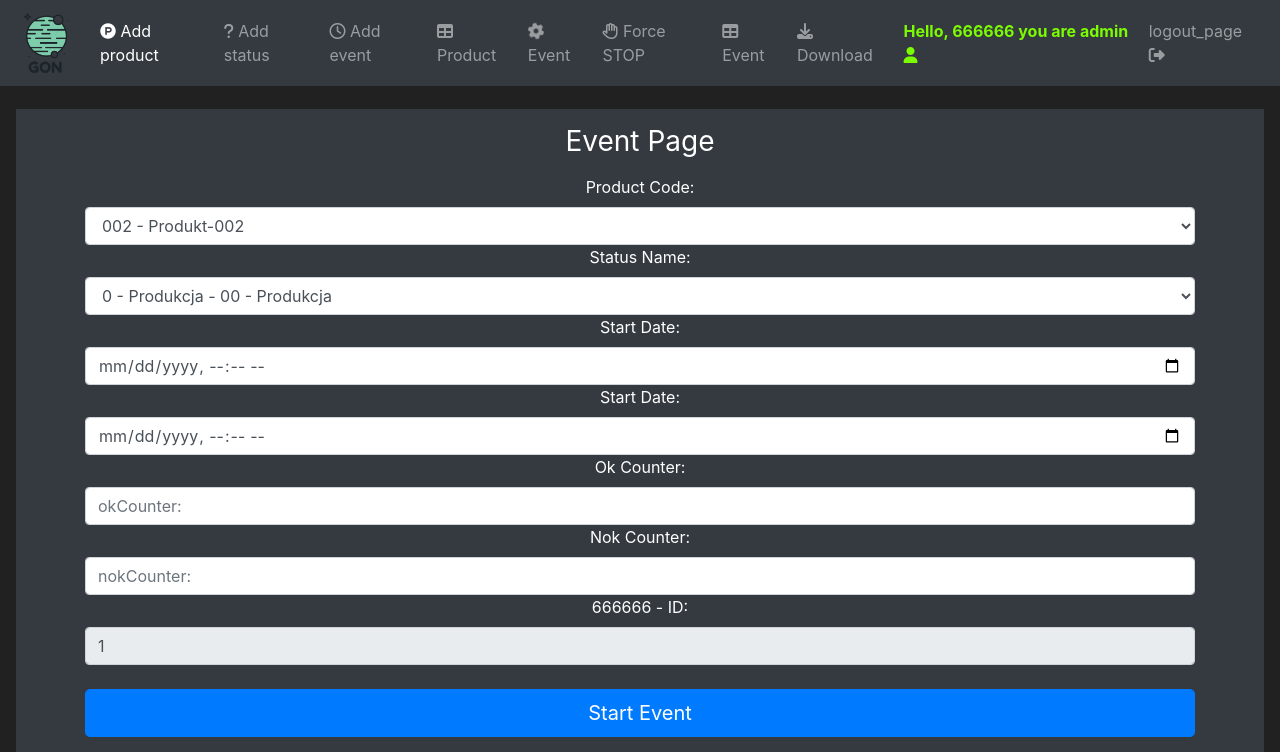
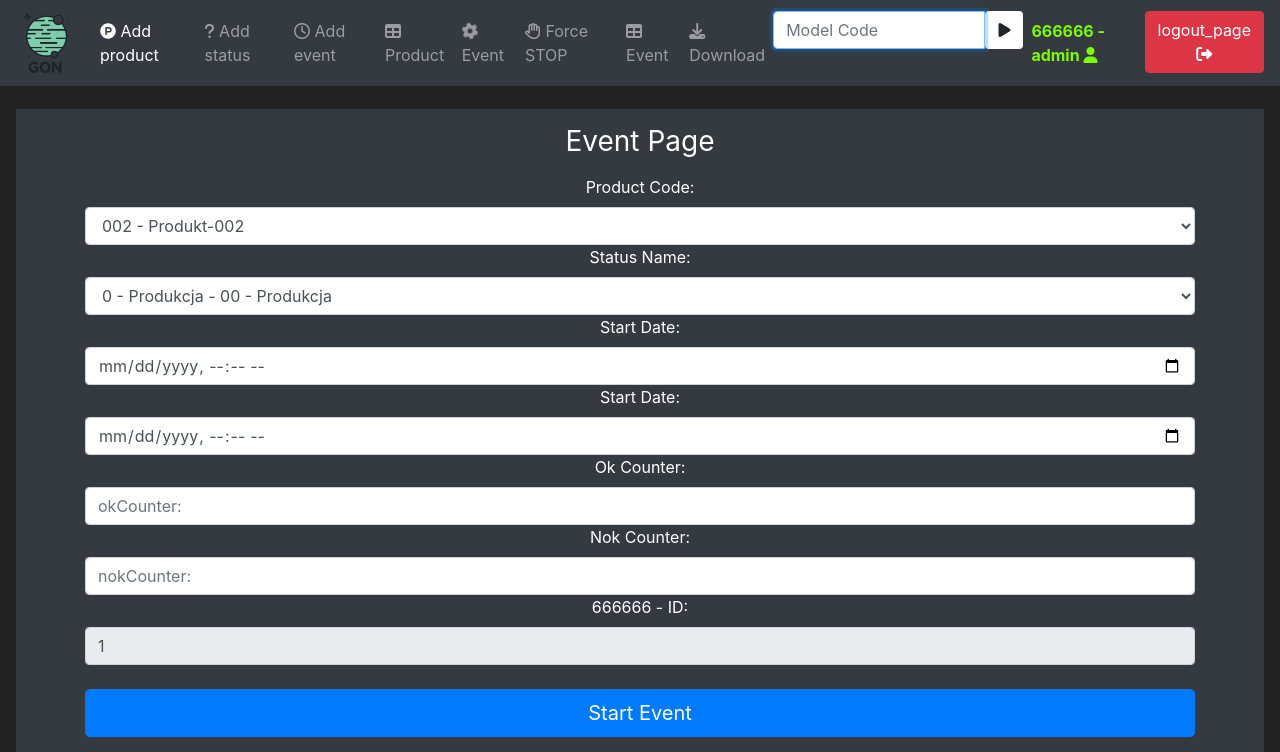
Before and after one commit to gibonson/MeraProd, a Flask app: page /event in a window 1280 px wide. Shown: the top 752 px of the page. Run offline with Flask 2, Linux system fonts and the light colour scheme; a user stored in the database is signed in; data comes from the database, SQL or seed files in the repository; both versions use the stored data as it was after the commit; some libraries are stand-ins or nearby versions.

Commit message:
pistolform

```diff
--- a/mainApp/forms.py
+++ b/mainApp/forms.py
@@ -166,3 +166,9 @@ class SetdateRange(FlaskForm):
     endDate = DateTimeLocalField(label="End Date:", validators=[DataRequired()],
                                  format='%Y-%m-%dT%H:%M')
     submit = SubmitField(label='Set date range')
+
+
+class ActiveProduct(FlaskForm):
+    modelCode = StringField(label="Model Code:", validators=[
+                            DataRequired(message='*Required')])
+    submit = SubmitField(label='Active')
--- a/mainApp/routes.py
+++ b/mainApp/routes.py
@@ -10,9 +10,9 @@ from flask import render_template, request, redirect, url_for, flash, send_file
 from datetime import datetime, timedelta
 from openpyxl import Workbook
 import string
-from sqlalchemy import or_ , and_
+from sqlalchemy import or_, and_
 from functools import wraps
-from flask_babel import  gettext
+from flask_babel import gettext
 
 
 def admin_check(func):
@@ -20,7 +20,7 @@ def admin_check(func):
     def wrapper(*args, **kwargs):
         if current_user.is_anonymous:
             return redirect(url_for('login_page'))
-        elif current_user.role  == "admin":
+        elif current_user.role == "admin":
             print("you are admin")
         else:
             flash(f'You are not admin!', category='danger')
@@ -35,7 +35,7 @@ def home_page():
 
     prodStart = gettext('start produkcji')
 
-    return render_template('home.html', prodStart = prodStart)
+    return render_template('home.html', prodStart=prodStart)
 
 
 @app.route('/register', methods=['GET', 'POST'])
@@ -201,7 +201,8 @@ def event_start_stop_page():
     now = now.timestamp()
     now = int(now)
     print(now)
-    openProductList = Product.query.filter(or_(Product.orderStatus == "Open",and_(Product.orderStatus == "Auto", Product.startDate <= now, Product.executionDate >= now)))
+    openProductList = Product.query.filter(or_(Product.orderStatus == "Open", and_(
+        Product.orderStatus == "Auto", Product.startDate <= now, Product.executionDate >= now)))
     statusList = Status.query.all()
     openEventList = Event.query.filter(Event.endDate == None)
 
@@ -219,7 +220,6 @@ def event_all_stop_page():
         print(column.id)
         column.endDate = now
     db.session.commit()
-
     return redirect((url_for('event_start_stop_page')))
 
 
@@ -303,7 +303,7 @@ def event_table_page():
     # results = db.session.query(Status, User, Product, Event).filter(
         # Event.startDate, Event.startDate, Event.userID == User.id, Event.idProd == Product.id, Event.idStatus == Status.id)
     results = db.session.query(Status, User, Product, Event).filter(
-        Event.startDate>= dateRangeMin, Event.startDate <= dateRangeMax,  Event.userID == User.id, Event.idProd == Product.id, Event.idStatus == Status.id)
+        Event.startDate >= dateRangeMin, Event.startDate <= dateRangeMax,  Event.userID == User.id, Event.idProd == Product.id, Event.idStatus == Status.id)
     print(dateRangeMin)
     dateRangeMin = startDateTimestamp
     print(dateRangeMax)
@@ -329,11 +329,8 @@ def event_table_page():
             finalEvent["delta"] = "in progress"
         finalEventTable.append(finalEvent)
 
-
-
     # for resfinalEvent in finalEventTable:
     #     print(resfinalEvent)
-
 
     if form.validate_on_submit():
         wb = Workbook()
@@ -389,6 +386,22 @@ def download_report_page():
         return render_template('404.html')
 
 
+@app.route('/activeProduct', methods=['GET', 'POST'])
+@login_required
+def active_product_page():
+    if request.method == 'POST':
+        modelCode = request.form.get('modelCode')
+        print(modelCode)
+        products = Product.query.all()
+        for product in products:
+            product.orderStatus = "Close"
+            if product.modelCode == modelCode:
+                product.orderStatus = "Open"
+
+    db.session.commit()
+    return redirect((url_for('event_start_stop_page')))
+
+
 @ app.route('/help')
 def help():
     return'help', 400
--- a/mainApp/templates/base.html
+++ b/mainApp/templates/base.html
@@ -24,7 +24,7 @@
       </button>
       <div class="collapse navbar-collapse" id="navbarNav">
          <ul class="navbar-nav mr-auto">
-            {% if current_user.role  == "admin"%}
+            {% if current_user.role == "admin"%}
             <li class="nav-item active">
                <a class="nav-link" href="{{url_for('product_page')}}"><i class='fa fa-product-hunt'></i> Add product</a>
             </li>
@@ -39,36 +39,54 @@
                <a class="nav-link" href="{{url_for('product_table_page')}}"><i class='fa fa-table'></i> Product</a>
             </li>
             <li class="nav-item">
-               <a class="nav-link" href="{{url_for('event_start_stop_page')}}"><i class='fa fa-cog fa-spin'></i> Event</a>
+               <a class="nav-link" href="{{url_for('event_start_stop_page')}}"><i class='fa fa-cog fa-spin'></i>
+                  Event</a>
             </li>
             <li class="nav-item">
-               <a class="nav-link" href="{{url_for('event_all_stop_page')}}"><i class='fa fa-hand-paper-o'></i> Force STOP</a>
+               <a class="nav-link" href="{{url_for('event_all_stop_page')}}"><i class='fa fa-hand-paper-o'></i> Force
+                  STOP</a>
             </li>
-            {% if current_user.role  == "admin"%}
+            {% if current_user.role == "admin"%}
             <li class="nav-item">
                <a class="nav-link" href="{{url_for('event_table_page')}}"><i class='fa fa-table'></i> Event</a>
             </li>
             <li class="nav-item">
-               <a class="nav-link" href="{{url_for('download_report_page')}}"><i class="fa fa-download"></i> Download</a>
+               <a class="nav-link" href="{{url_for('download_report_page')}}"><i class="fa fa-download"></i>
+                  Download</a>
             </li>
             {% endif %}
+            {% if current_user.is_authenticated %}
+            <form method="POST" class="navbar-form navbar-left" action="{{url_for('active_product_page')}}">
+               <div class="input-group">
+                  <input type="text" class="form-control" placeholder="Model Code" name="modelCode" autofocus="autofocus">
+                  <div class="input-group-btn">
+                     <button class="btn btn-default bg-white" type="submit">
+                        <i class="fa fa-play"></i>
+                     </button>
+                  </div>
+               </div>
+            </form>
          </ul>
+         {% endif %}
          {% if current_user.is_authenticated %}
          <ul class="navbar-nav">
             <li class="nav-item">
-               <a class="nav-link" style="color: lawngreen; font-weight: bold" href="#">Hello, {{current_user.username}} you are {{ current_user.role }} <i class='fa fa-user'></i></a>
+               <a class="nav-link" style="color: lawngreen; font-weight: bold" href="#">{{current_user.username}}
+                   - {{ current_user.role }} <i class='fa fa-user'></i></a>
             </li>
             <li class="nav-item">
-               <a class="nav-link" href="{{url_for('logout_page')}}">logout_page <i class='fa fa-sign-out'></i></a>
+               <a class="btn btn-danger navbar-btn" href="{{url_for('logout_page')}}">logout_page <i
+                     class='fa fa-sign-out'></i></a>
             </li>
          </ul>
          {% else %}
          <ul class="navbar-nav">
             <li class="nav-item">
-               <a class="nav-link" href="{{url_for('login_page')}}">login_page <i class='fa fa-sign-in'></i></a>
+               <a class="nav-link" href="{{url_for('register_page')}}">register_page <i class='fa fa-user-plus'></i></a>
             </li>
             <li class="nav-item">
-               <a class="nav-link" href="{{url_for('register_page')}}">register_page <i class='fa fa-user-plus'></i></a>
+               <a class="btn btn-success navbar-btn" href="{{url_for('login_page')}}">login_page <i
+                     class='fa fa-sign-in'></i></a>
             </li>
          </ul>
          {% endif %}
```
Also changed, not shown: mainApp/db.sqlite.
